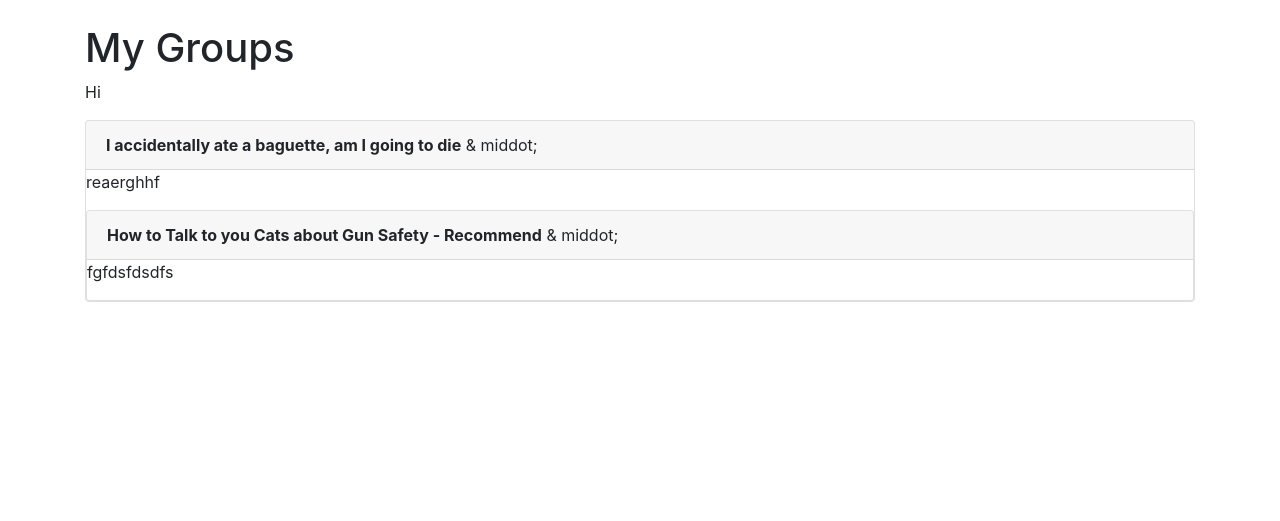
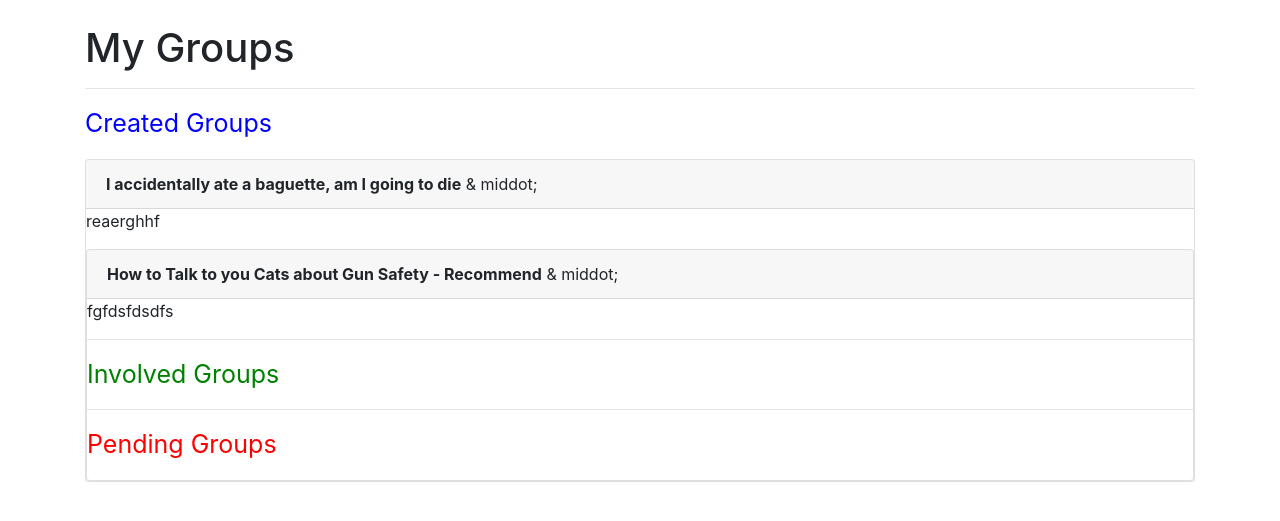
Before and after one commit to hollenbackhd/eGroup, a Django app: page /allgroups/mygroups/ in a window 1280 px wide. Shown: the part 56-577 px from the top of the page. Run offline with Django 3.2, Linux system fonts and the light colour scheme; a user stored in the database is signed in; data comes from the database, SQL or seed files in the repository; some libraries are stand-ins or nearby versions.

Commit message:
updated look of allgroups/mygroups

```diff
--- a/templates/allgroups_mygroups.html
+++ b/templates/allgroups_mygroups.html
@@ -2,7 +2,9 @@
 
 {% block content %}
 <h1>My Groups</h1>
-<p>Hi</p>
+
+<hr size = "20">
+<p style="font-size:25px; color:Blue;">Created Groups</p>
 
 {% for allgroups in object_list %}
 
@@ -17,6 +19,12 @@
 {% endif %}
 {% endfor %}
 
+<hr>
+<p style="font-size:25px; color:Green;">Involved Groups</p>
+
+<hr>
+<p style="font-size:25px; color:Red;">Pending Groups</p>
+
 
 
 {% endblock content %}
```
